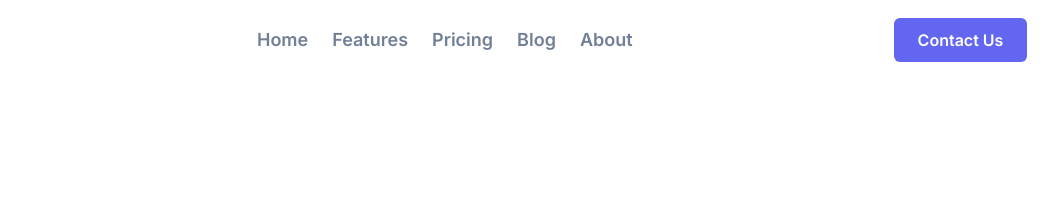
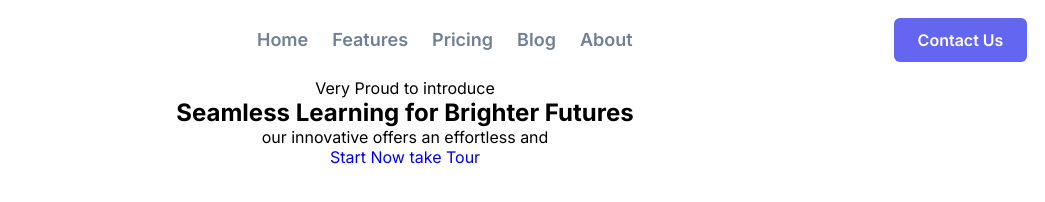
Before and after one commit to laxmibcci/StudySync-Project-css, a plain HTML site: page index2.html in a window 1280 px wide. Shown: the full height of the page, 235-1280 px from the left. Drawn offline with Linux system fonts and the light colour scheme.

Commit message:
file add

```diff
--- a/index2.html
+++ b/index2.html
@@ -54,5 +54,30 @@
         </header>
 
     </div>
+
+<div class="content">
+<section class="main-section">
+
+
+    <div class="content-left">
+        <p class="section-lable"> Very Proud to introduce </p>
+        <h1 class="section-title">Seamless Learning for Brighter Futures</h1>
+        <p class="section-description">our innovative offers an effortless and </p>
+        <div class="button-group">
+
+
+            <a href="#start" class="start-button">Start Now </a>
+            <a href="#tour" class="tour-button">take Tour</a>
+        </div>
+    </div>
+
+
+    <div class="content-right">
+
+    </div>
+</section>
+
+</div>
+
 </body>
 </html>
--- a/style2.css
+++ b/style2.css
@@ -126,3 +126,17 @@ body{
     height: 1.5rem;
     width: 1.5rem;
 }
+
+
+.content{
+
+}
+
+.main-section{
+
+}
+
+
+.content-left{
+
+}
```
